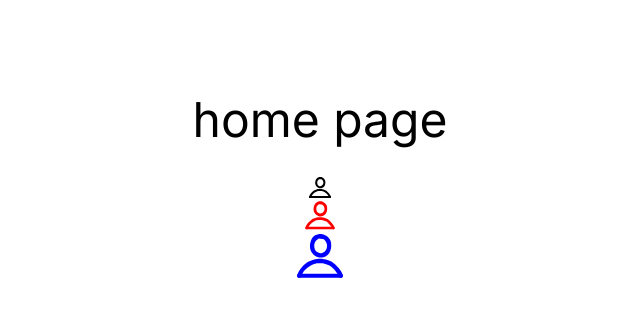
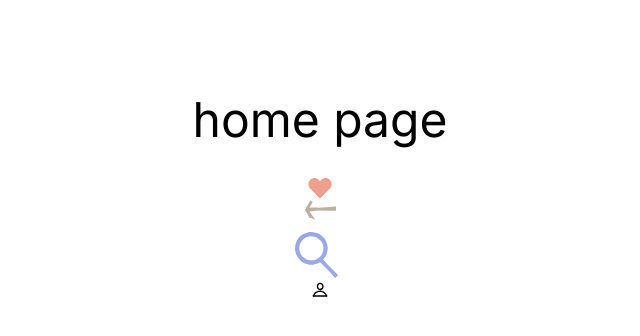
Before and after one commit to meetup-fe-next/daview-ui, a Next.js app: page / in a window 1280 px wide. Shown: the top 336 px of the page, without its empty margins (320-960 px from the left). Built offline with nearby package versions, Linux system fonts and the light colour scheme.

Commit message:
feat: Heart 아이콘 추가 및 색상 tailwindcss 클래스로 추가

```diff
--- a/app/page.tsx
+++ b/app/page.tsx
@@ -1,13 +1,14 @@
-import { Profile } from '@/components/Icons';
+import { Heart, ArrowLeft, Search, Profile } from '@/components/Icons';
 
 export default async function Home() {
   return (
     <main className="flex min-h-screen flex-col items-center p-24">
       <h1 className="mb-8 text-5xl">home page</h1>
 
-      <Profile />
-      <Profile color="red" size="lg" />
-      <Profile color="blue" width={50} height={50} />
+      <Heart fillColor="fill-primary-300" />
+      <ArrowLeft fillColor="fill-secondary-500" size="lg" />
+      <Search fillColor="fill-blue-300" width={50} height={50} />
+      <Profile size="sm" />
     </main>
   );
 }
--- a/components/Icons/ArrowLeft.tsx
+++ b/components/Icons/ArrowLeft.tsx
@@ -7,19 +7,16 @@ const ArrowLeft = (props: Omit<IconProps, 'children'>) => {
         fillRule="evenodd"
         clipRule="evenodd"
         d="M13.4161 5.68479C18.3804 5.25798 23.392 4.83548 25.4185 4.74786L25.5049 6.74599C25.4566 6.74808 25.4065 6.75036 25.3547 6.75284L25.3375 8.15696C24.3191 8.15162 22.5813 8.11456 20.4833 8.06331L11.1911 7.88386C7.08658 8.23762 3.30652 8.56182 1.63409 8.66261L1.57597 7.69817L1.44237 7.69559L1.43721 5.69608C3.18262 5.65334 7.26797 5.73368 11.6286 5.83872C12.2205 5.78771 12.8181 5.73621 13.4161 5.68479Z"
-        fill="currentColor"
       />
       <path
         fillRule="evenodd"
         clipRule="evenodd"
         d="M3.07435 3.382L4.72161 0.401422L6.48779 1.33922C6.3418 1.62566 6.20342 1.8912 6.071 2.14033L6.21184 2.22529C6.04601 2.50017 5.88304 2.7698 5.72279 3.03492C4.5458 4.98219 3.51566 6.68651 2.57981 8.44748L0.813713 7.50891C0.857393 7.42672 0.901272 7.34465 0.945353 7.26267L0.933727 7.2565C1.78137 5.59134 2.37867 4.56614 2.93899 3.61237C2.96153 3.574 2.984 3.53576 3.00642 3.49762C3.02911 3.459 3.05175 3.42047 3.07435 3.382Z"
-        fill="currentColor"
       />
       <path
         fillRule="evenodd"
         clipRule="evenodd"
         d="M8.4165 14.8176L5.25756 13.4746C5.25768 13.4746 5.25744 13.4745 5.25756 13.4746L4.56602 13.9181C3.94696 12.9537 3.3613 11.9268 2.81963 10.977C2.7359 10.8302 2.65322 10.6852 2.57164 10.5426C1.94952 9.45514 1.40093 8.5235 0.898162 7.85676L1.10309 7.70224L1.00045 7.5528L2.62778 6.39071C2.8214 6.65162 3.00335 6.91844 3.17498 7.18623L8.4165 14.8176Z"
-        fill="currentColor"
       />
     </IconBase>
   );
--- /dev/null
+++ b/components/Icons/Heart.tsx
@@ -0,0 +1,15 @@
+import IconBase, { type IconProps } from './IconBase';
+
+const Heart = (props: Omit<IconProps, 'children'>) => {
+  return (
+    <IconBase viewBox="0 0 20 18" fill="none" xmlns="http://www.w3.org/2000/svg" {...props}>
+      <path
+        fillRule="evenodd"
+        clipRule="evenodd"
+        d="M18.2571 2.23837C16.2771 0.258375 13.0686 0.258375 11.0886 2.23837L9.99811 3.32887L8.90461 2.23387C6.92461 0.255375 3.71461 0.255375 1.73461 2.23387C-0.243893 4.21387 -0.243893 7.42387 1.73461 9.40237L2.82961 10.4974L2.82811 10.4989L9.99811 17.6674L18.2571 9.40687C20.2371 7.42837 20.2371 4.21687 18.2571 2.23837"
+      />
+    </IconBase>
+  );
+};
+
+export default Heart;
--- a/components/Icons/IconBase.tsx
+++ b/components/Icons/IconBase.tsx
@@ -10,9 +10,10 @@ export type IconProps = {
   height?: number | string;
 
   /**
-   * 기본적으로 디자인 시스템에 정의된 color token 사용
+   * 기본적으로 디자인 시스템에 정의된 color token 앞에
+   * prefix fill- 붙여줌
    */
-  color?: string;
+  fillColor?: string;
   children: React.ReactNode;
 } & SVGProps<SVGSVGElement>;
 
@@ -22,9 +23,14 @@ const ICON_SIZE = {
   lg: 32,
 };
 
-const IconBase = ({ size = 'md', width, height, color = 'black', children, ...rest }: IconProps) => {
+const IconBase = ({ size = 'md', width, height, fillColor = 'fill-black', children, ...rest }: IconProps) => {
   return (
-    <svg width={width ? width : ICON_SIZE[size]} height={height ? height : ICON_SIZE[size]} color={color} {...rest}>
+    <svg
+      className={`${fillColor}`}
+      width={width ? width : ICON_SIZE[size]}
+      height={height ? height : ICON_SIZE[size]}
+      {...rest}
+    >
       {children}
     </svg>
   );
--- a/components/Icons/index.ts
+++ b/components/Icons/index.ts
@@ -1,5 +1,6 @@
 import ArrowLeft from './ArrowLeft';
+import Heart from './Heart';
 import Profile from './Profile';
 import Search from './Search';
 
-export { ArrowLeft, Profile, Search };
+export { ArrowLeft, Heart, Profile, Search };
```
Also changed, not shown: components/Icons/Profile.tsx (+1 -13 lines), components/Icons/Search.tsx (+0 -2 lines).
